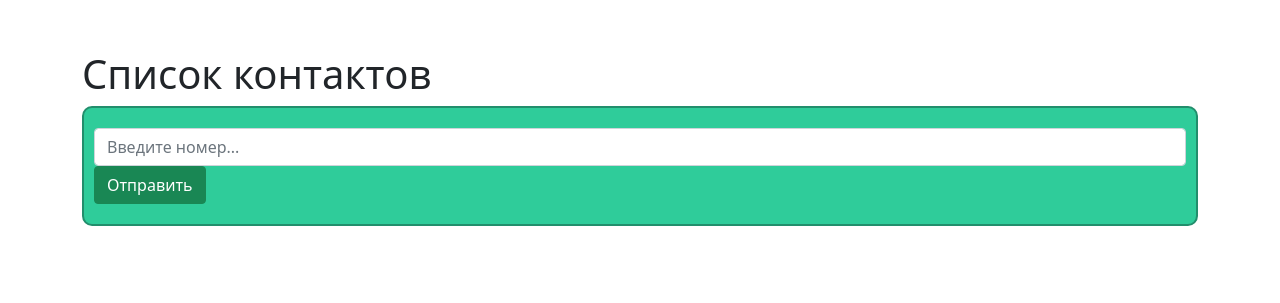
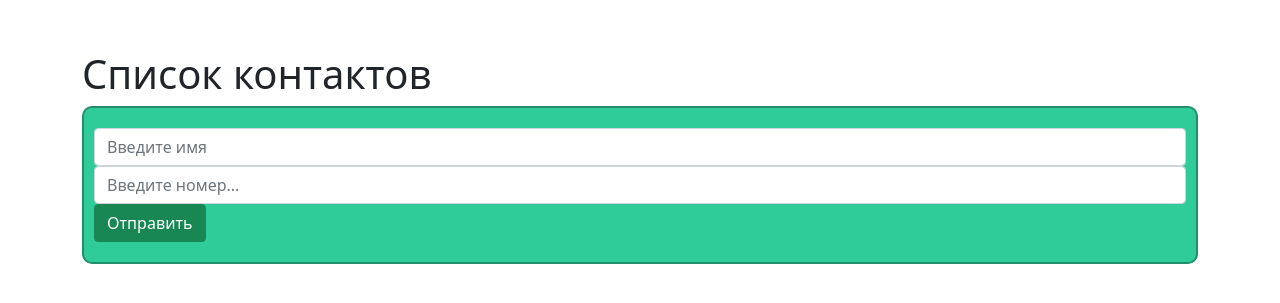
Before and after one commit to qafarlikerim/kera.ga, a PHP site: page / in a window 1280 px wide. Shown: the top 303 px of the page. Run offline with PHP 8.4, Linux system fonts and the light colour scheme; data that the repository does not hold is empty.

Commit message:
Update index.php

```diff
--- a/index.php
+++ b/index.php
@@ -12,6 +12,7 @@
   <div class="container">
     <h1>Список контактов</h1>
     <form action="/add.php" method="post">
+      <input type="int" name="name" id="name" placeholder="Введите имя" class="form-control">
       <input type="int" name="number" id="number" placeholder="Введите номер..." class="form-control">
       <button type="submit" name="sendTask" class="btn btn-success">Отправить</button>
     </form>
```
